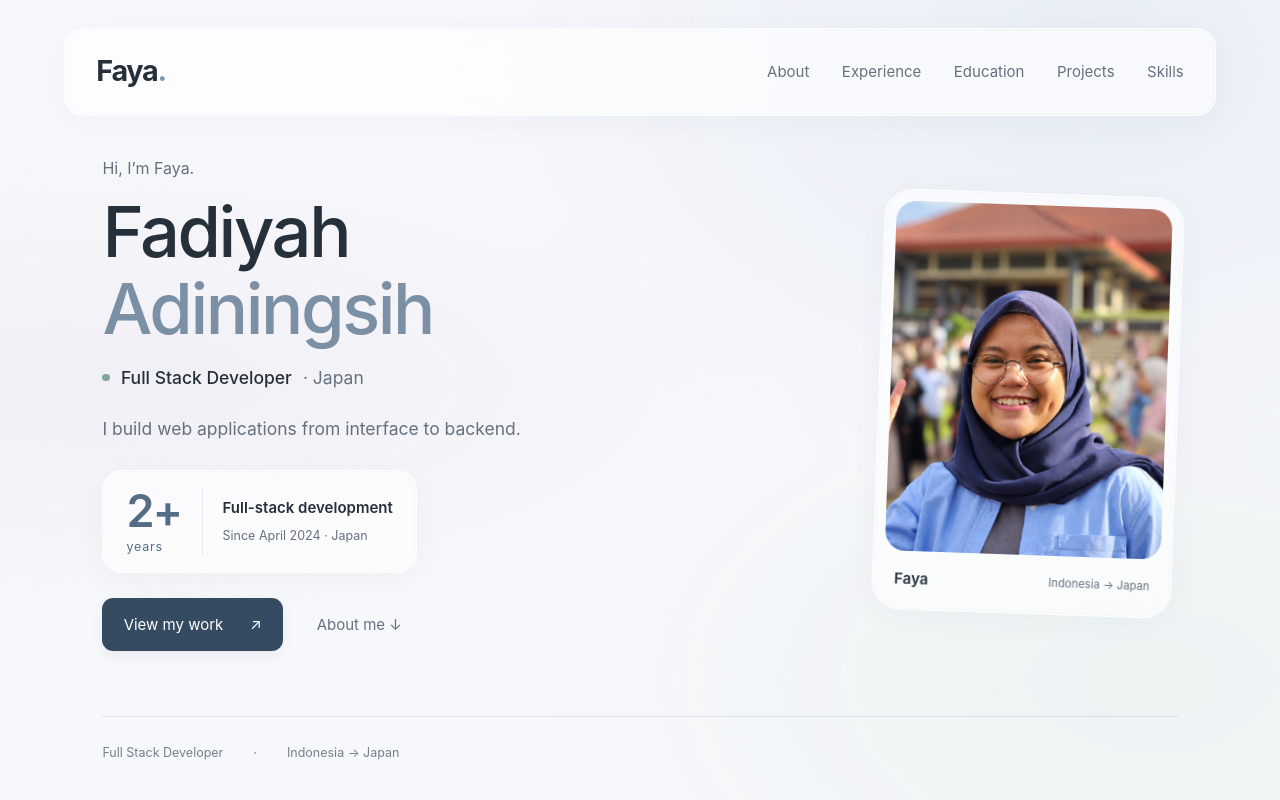
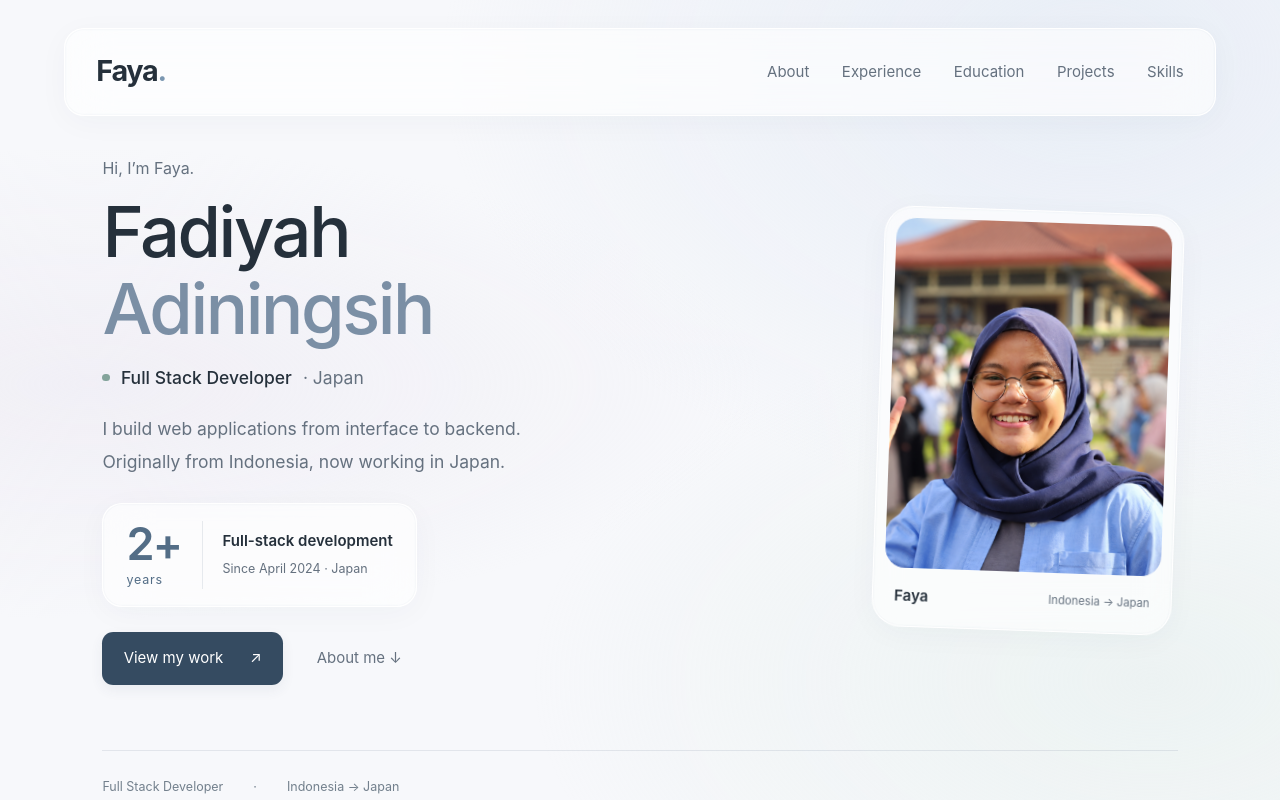
Before and after one commit to fadiyaha30/portfolio, a Next.js app: page / in a window 1280 px wide. Shown: the top 800 px of the page. Built offline with nearby package versions, Linux system fonts and the light colour scheme.

Commit message:
Restore the two-line hero introduction

```diff
--- a/components/Hero.tsx
+++ b/components/Hero.tsx
@@ -6,7 +6,7 @@ export default function Hero() {
           <p className="hero-greeting">Hi, I’m Faya.</p>
           <h1 className="hero-title">Fadiyah <span>Adiningsih</span></h1>
           <p className="hero-role"><span className="dot" aria-hidden="true" />Full Stack Developer <span className="hero-location">· Japan</span></p>
-          <p className="hero-copy">I build web applications from interface to backend.</p>
+          <p className="hero-copy">I build web applications from interface to backend.<br />Originally from Indonesia, now working in Japan.</p>
           <div className="hero-experience glass" role="group" aria-label="Professional experience">
             <p className="hero-experience-value">
               <strong>2+</strong>
```
